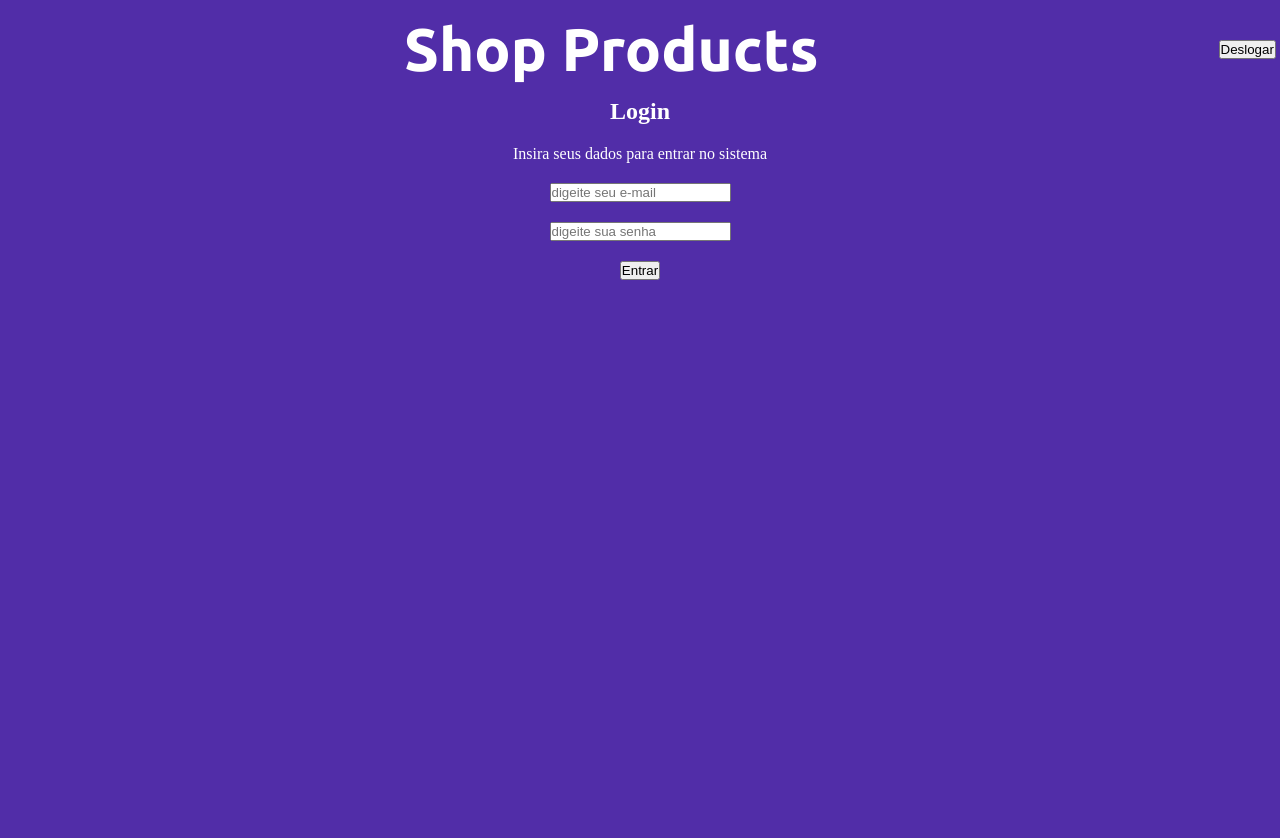
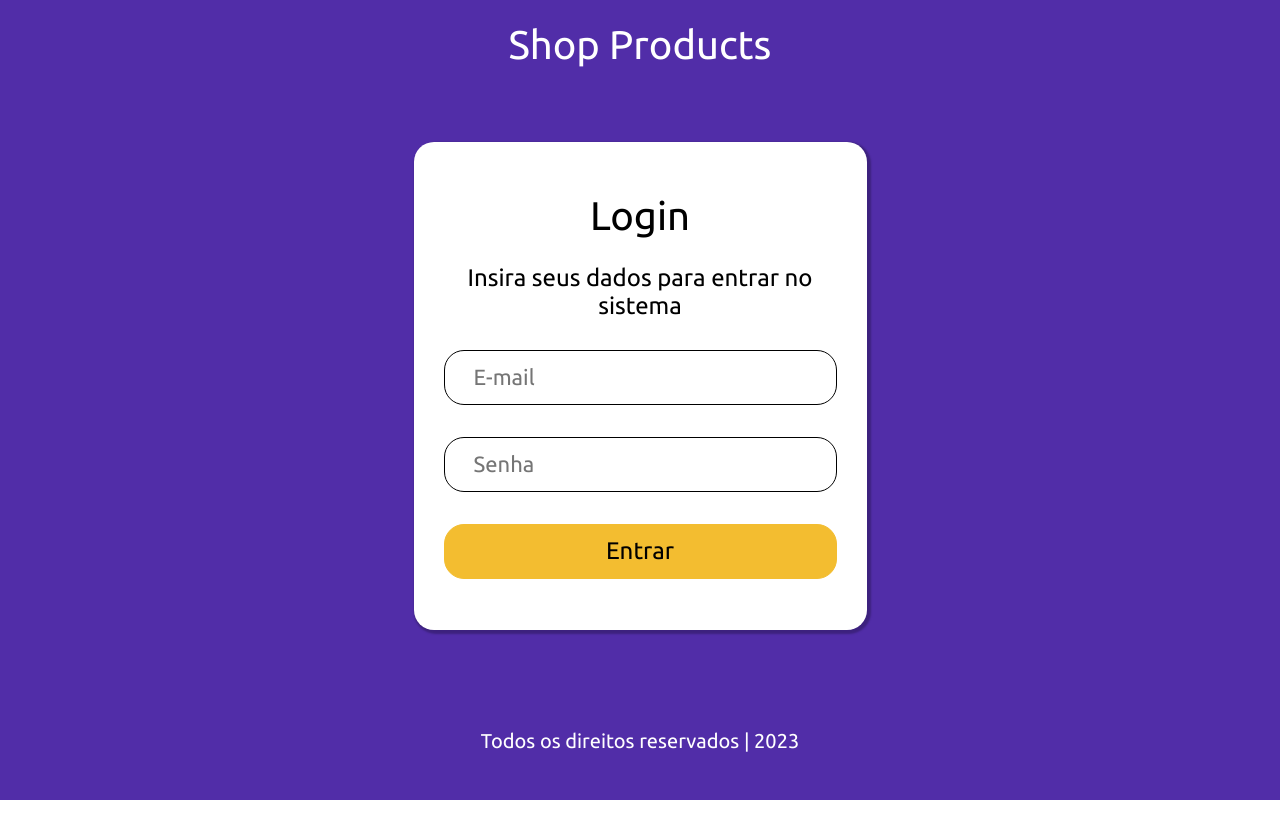
Before and after one commit to jfelipedev/Espc-Front-I, a React (Vite) app in the folder aula-01/: page /login in a window 1280 px wide. Shown: the top 838 px of the page. After the commit the page ends 800 px from the top, so only its background shows below. Built offline with nearby package versions, Linux system fonts and the light colour scheme; the HTML template or start-up script is replaced by a standard one.

Commit message:
página de login estilizada

```diff
--- a/aula-01/src/components/header/index.jsx
+++ b/aula-01/src/components/header/index.jsx
@@ -7,7 +7,7 @@ function HeaderComp() {
   const { userEmail, logout } = useContext(MyContext);
 
   return (
-    <nav className="header">
+    <nav className="header-home">
       <div className="page-title">
       <Link to="/">
         <h1>Shop Products</h1>
@@ -15,7 +15,7 @@ function HeaderComp() {
       </div>
       <div className="userGreeting">
         <h3>{userEmail}</h3>
-      <button onClick={logout}>Deslogar</button>
+      <button className="deslogar-button" onClick={logout}>Sair</button>
       </div>
     </nav>
   );
--- a/aula-01/src/components/header/styles.scss
+++ b/aula-01/src/components/header/styles.scss
@@ -1,6 +1,6 @@
 @import url("https://fonts.googleapis.com/css2?family=Ubuntu&display=swap");
 
-.header {
+.header-home{
   height: 98px;
   width: 100%;
   background: #512da8;
@@ -12,17 +12,35 @@
   display: flex;
   justify-content: center;
   align-items: center;
-
 }
 .userGreeting {
   display: flex;
   position: relative;
   right: -400px;
+  align-items: center;
 }
 h3 {
-  font-family: "Ubuntu";
+  font-family: 'Ubuntu';
   font-style: normal;
   font-weight: 400;
   font-size: 28px;
   line-height: 32px;
+
+  color: #FFFFFF;
+  margin-right: 15px;
 }
+.deslogar-button {
+  font-family: "Ubuntu";
+  font-style: normal;
+  font-weight: 700;
+  font-size: 20px;
+  line-height: 23px;
+
+  color: #ffffff;
+
+  width: 97px;
+  height: 43px;
+  background: #f3bd30;
+  border-radius: 20px;
+  border: 0;
+}
--- a/aula-01/src/routes/home.jsx
+++ b/aula-01/src/routes/home.jsx
@@ -1,14 +1,6 @@
-import { useNavigate } from "react-router-dom";
 import ShopProductsComp from "../components/shopProductsComp";
 
 function Home() {
-  const navigate = useNavigate();
-  let isLogged = false;
-
-  if (!isLogged) {
-    navigate("/login");
-  }
-
   return (
     <>
       <ShopProductsComp />
--- a/aula-01/src/routes/login.jsx
+++ b/aula-01/src/routes/login.jsx
@@ -1,34 +1,39 @@
 import { useContext, useState } from "react";
-import HeaderComp from "../components/header";
 import { useNavigate } from "react-router-dom";
 import { MyContext } from "../contexts/MyContext";
+import "../routes/styles/styles.scss";
 
 function Login() {
-  const { userLoginFunc } = useContext( MyContext );
+  const currentDate = new Date();
+  const fullYear = currentDate.getFullYear();
+
+  const { userLoginFunc } = useContext(MyContext);
 
   const navigate = useNavigate();
   const [userData, setUserData] = useState({ email: "", password: "" });
 
-  function entrar() {
-    userLoginFunc(userData.email, userData.password);
-    navigate("/");
+  const loginData ={
+    login: "admin",
+    password:"1234"
 }
 
+function entrar() {
+  const { email, password } = userData;
+
+  if (email === loginData.login && password === loginData.password) {
+    userLoginFunc(email, password);
+    navigate("/");
+  } else {
+    alert("Usuário ou senha incorretos.");
+  }
+}
   return (
-    <>
-      <HeaderComp />
-      <div
-        style={{
-          backgroundColor: "#512DA8",
-          width: "100%",
-          height: "100vh",
-          display: "flex",
-          flexDirection: "column",
-          alignItems: "center",
-          gap: "20px",
-          color: "white",
-        }}
-      >
+    <div className="container-login">
+      <header className="header">
+        <h1>Shop Products</h1>
+      </header>
+      <div className="wrapepr">
+        <div className="login">
           <h2>Login</h2>
           <p>Insira seus dados para entrar no sistema</p>
           <form action="">
@@ -37,9 +42,8 @@ function Login() {
               onChange={(e) =>
                 setUserData({ ...userData, email: e.target.value })
               }
-            style={{ marginBottom: "20px" }}
               type="email"
-            placeholder="digeite seu e-mail"
+              placeholder="E-mail"
             />{" "}
             <br />
             <input
@@ -47,17 +51,18 @@ function Login() {
               onChange={(e) =>
                 setUserData({ ...userData, password: e.target.value })
               }
-            style={{ marginBottom: "20px" }}
               type="password"
-            placeholder="digeite sua senha"
+              placeholder="Senha"
             />
             <br />
-          <center>
-            <button onClick={entrar}>Entrar</button>
-          </center>
+            <button className="entrar-button" onClick={entrar}>
+              Entrar
+            </button>
           </form>
         </div>
-    </>
+      </div>
+      <div className="footer">Todos os direitos reservados | {fullYear}</div>
+    </div>
   );
 }
 
--- /dev/null
+++ b/aula-01/src/routes/styles/styles.scss
@@ -0,0 +1,121 @@
+@import url("https://fonts.googleapis.com/css2?family=Ubuntu:wght@700&display=swap");
+
+.container-login {
+  background: #512da8;
+  display: flex;
+  align-items: center;
+  flex-direction: column;
+  height: 100vh;
+}
+
+.header {
+  display: flex;
+  justify-content: center;
+  align-items: center;
+  background: #512da8;
+  color: white;
+  height: 98px;
+}
+h1 {
+  font-family: "Ubuntu";
+  font-style: normal;
+  font-weight: 400;
+  font-size: 40px;
+  line-height: 46px;
+
+  color: #ffffff;
+}
+
+.wrapepr {
+  height: 80%;
+  display: flex;
+  align-items: center;
+}
+.login {
+  width: 453px;
+  height: 488px;
+  display: flex;
+  flex-direction: column;
+  align-items: center;
+  gap: 20p;
+  justify-content: center;
+
+  background: #ffffff;
+  box-shadow: 2px 2px 2px 2px rgba(0, 0, 0, 0.25);
+  border-radius: 20px;
+  padding: 30px;
+  //   margin-bottom: 200px;
+}
+
+h2 {
+  font-family: "Ubuntu";
+  font-style: normal;
+  font-weight: 400;
+  font-size: 40px;
+  line-height: 46px;
+
+  color: #000000;
+
+  margin-bottom: 25px;
+}
+p {
+  font-family: "Ubuntu";
+  font-style: normal;
+  font-weight: 400;
+  font-size: 24px;
+  line-height: 28px;
+  text-align: center;
+
+  color: #000000;
+
+  margin-bottom: 30px;
+}
+
+input {
+  width: 393px;
+  height: 55px;
+  margin-bottom: 20px;
+  background: #ffffff;
+  border: 1px solid #000000;
+  border-radius: 20px;
+  box-sizing: border-box;
+  padding-left: 29px;
+
+  font-family: "Ubuntu";
+  font-style: normal;
+  font-weight: 300;
+  font-size: 22px;
+  line-height: 25px;
+
+  color: #7a7a7a;
+
+  margin-bottom: 32px;
+}
+.entrar-button {
+  box-sizing: border-box;
+  width: 393px;
+  height: 55px;
+
+  background: #f3bd30;
+  border: 1px solid #f3bd30;
+  border-radius: 20px;
+
+  font-family: "Ubuntu";
+  font-style: normal;
+  font-weight: 400;
+  font-size: 24px;
+  line-height: 28px;
+
+  color: #000000;
+}
+.footer {
+  font-family: "Ubuntu";
+  font-style: normal;
+  font-weight: 400;
+  font-size: 20px;
+  line-height: 23px;
+
+  color: #ffffff;
+
+  padding: 48px;
+}
```
Lines whose indentation alone changed are shown as unchanged.
